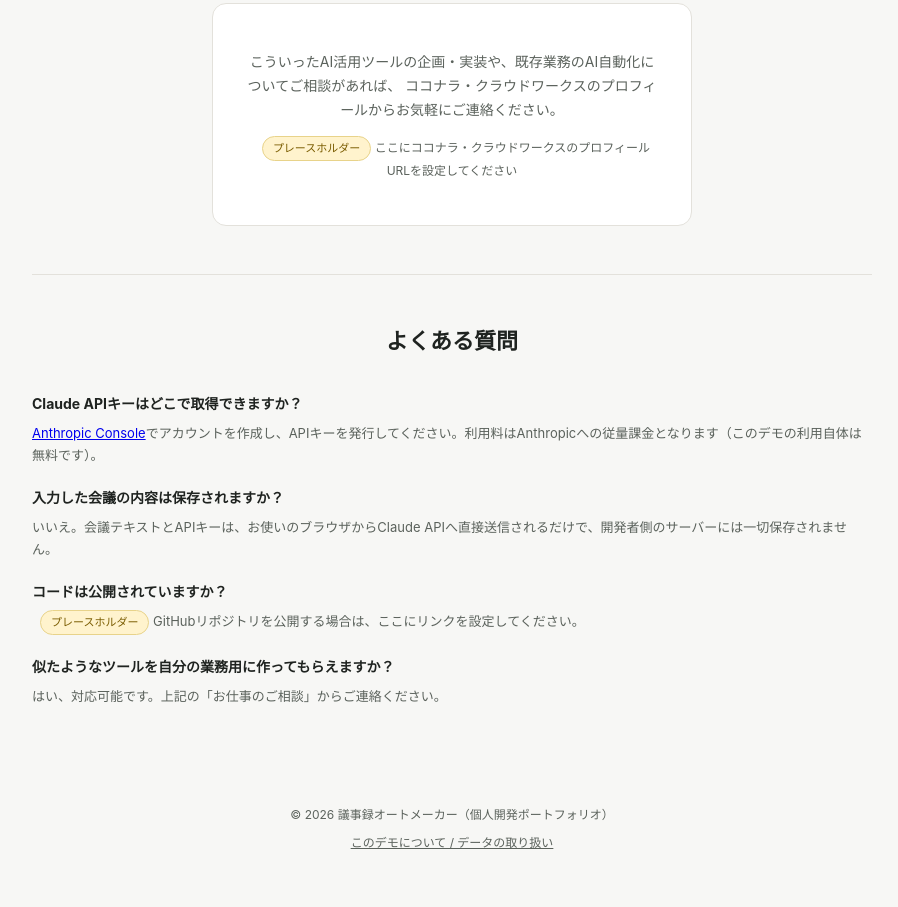
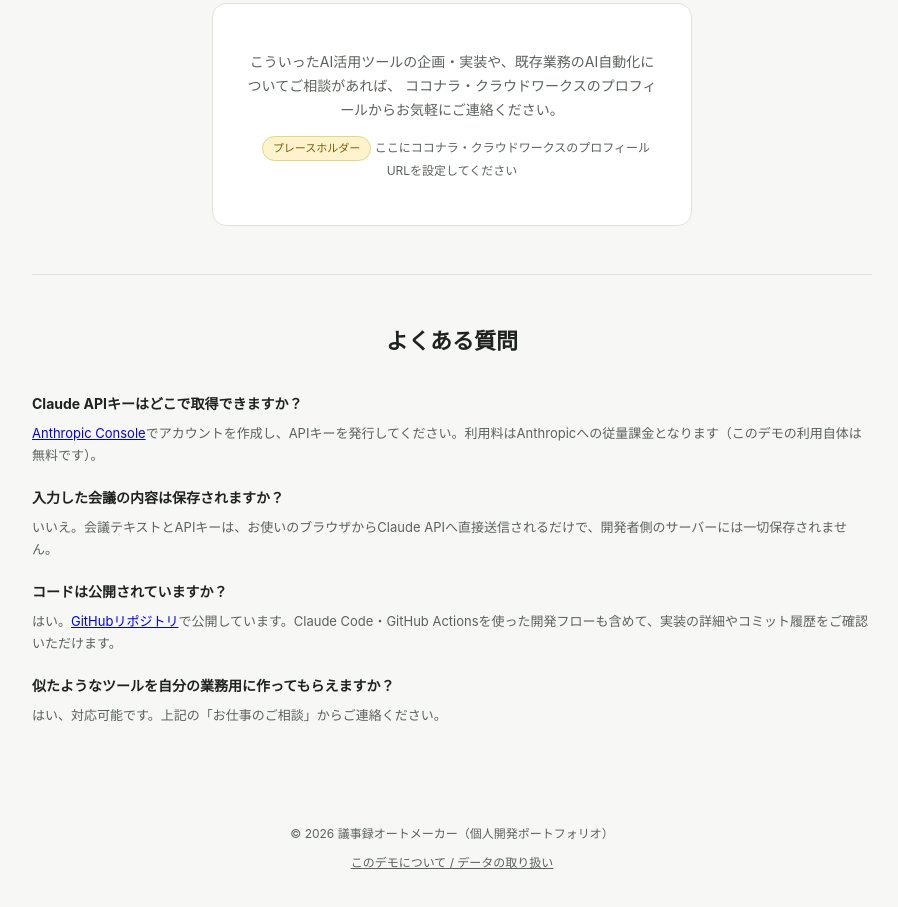
Before and after one commit to keke23aud/gijiroku-automaker, a plain HTML site: page main-project/lp/index.html in a window 1280 px wide. Shown: the part 2026-2933 px from the top of the page, without its empty margins (188-1086 px from the left). Drawn offline with Linux system fonts and the light colour scheme.

Commit message:
LPにGitHubリンクを追加

```diff
--- a/main-project/lp/index.html
+++ b/main-project/lp/index.html
@@ -323,7 +323,7 @@
     </div>
     <div class="faq-item">
       <h3>コードは公開されていますか？</h3>
-      <p><span class="placeholder-badge">プレースホルダー</span> GitHubリポジトリを公開する場合は、ここにリンクを設定してください。</p>
+      <p>はい。<a href="https://github.com/keke23aud/gijiroku-automaker" target="_blank" rel="noopener">GitHubリポジトリ</a>で公開しています。Claude Code・GitHub Actionsを使った開発フローも含めて、実装の詳細やコミット履歴をご確認いただけます。</p>
     </div>
     <div class="faq-item">
       <h3>似たようなツールを自分の業務用に作ってもらえますか？</h3>
```
